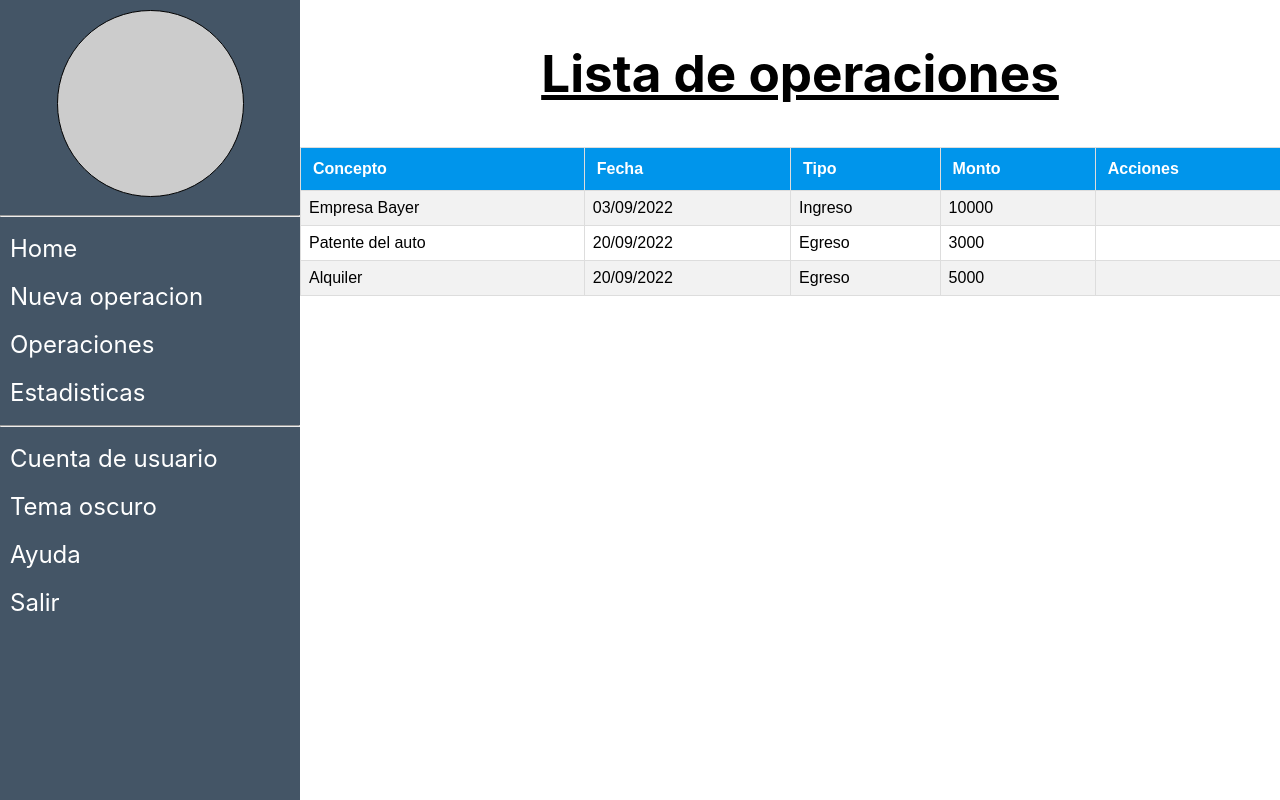
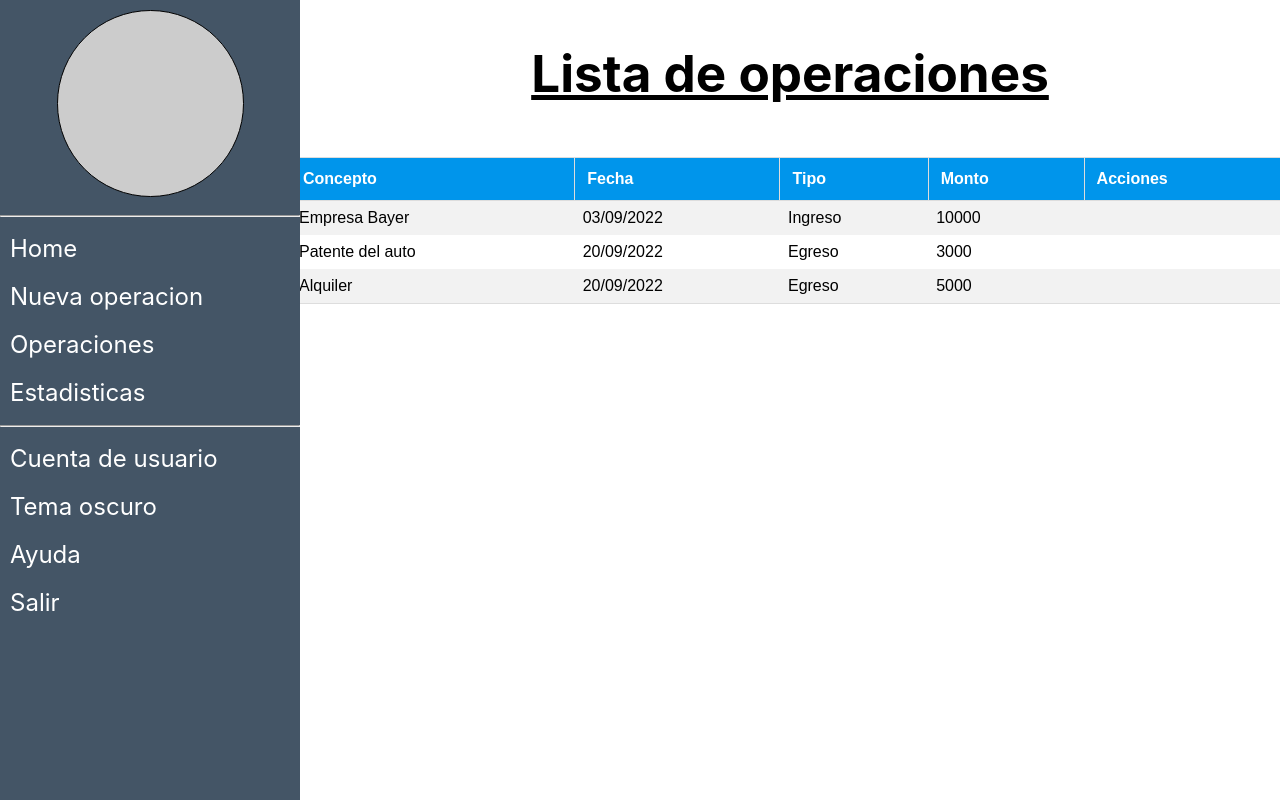
Before and after one commit to BraianM/Presupuesto-personal, a React (Create React App) app: page /operaciones in a window 1280 px wide. Built offline with nearby package versions, Linux system fonts and the light colour scheme.

Commit message:
Se agrego la propiedad overflow en section y se aplico un margin al table

```diff
--- a/src/components/Operaciones.js
+++ b/src/components/Operaciones.js
@@ -7,10 +7,12 @@ const estiloDiv = {
 }
 
 const stylesSection = {
+  overflow: 'auto',
   display: 'flex',
   flexDirection: 'column',
   alignItems: 'center',
   width: '1000vh',
+  height: '100vh',
 }
 
 const stylesH1 = {
--- a/src/components/table/Table.js
+++ b/src/components/table/Table.js
@@ -7,6 +7,8 @@ const table = ({ wd='400px', ff='Arial, Helvetica, sans-serif' }) => ({
   fontFamily: ff,
   width: wd,
   borderCollapse: 'collapse',
+  border: '1px solid #ddd',
+  margin: '10px',
 })
 
 const headTh = ({ pad='0', txtAlign='left', bg='#00000', col='#fffff' }) => ({
@@ -14,10 +16,10 @@ const headTh = ({ pad='0', txtAlign='left', bg='#00000', col='#fffff' }) => ({
   textAlign: txtAlign,
   backgroundColor: bg,
   color: col,
+  border: '1px solid #ddd',
 })
 
 const tdAndTh = ({ pad='0px' }) => ({
-  border: '1px solid #ddd',
   padding: pad,
 })
 
```
